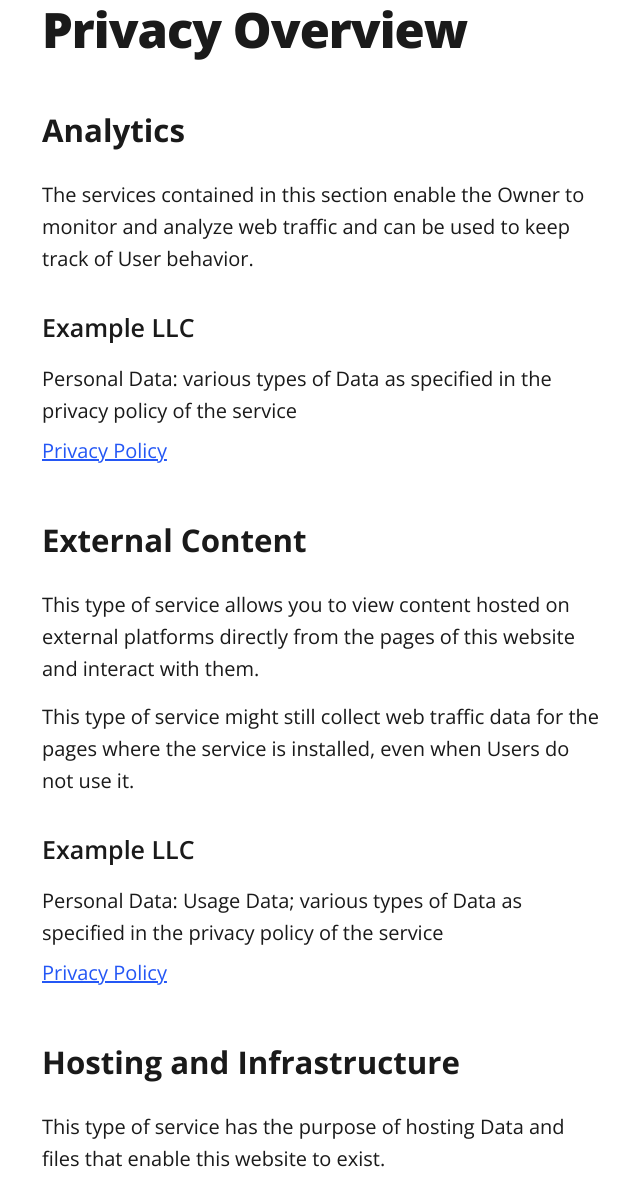
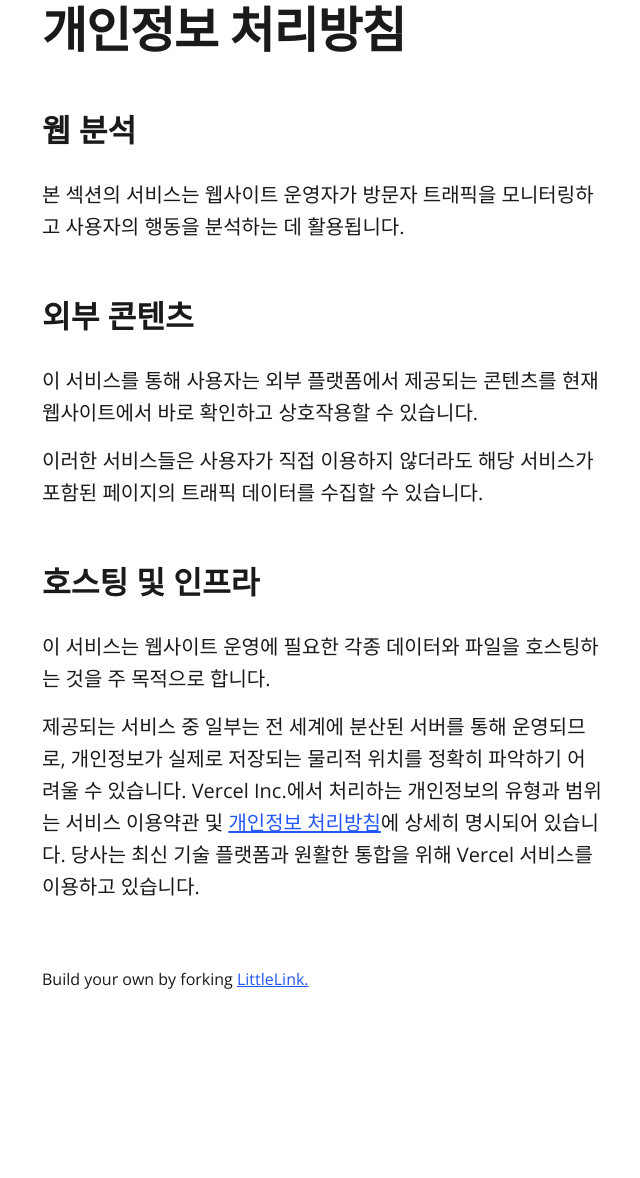
Before and after one commit to GHGHGHKO/littlelink, a plain HTML site: page privacy.html in a window 1280 px wide. Shown: the part 93-1271 px from the top of the page, without its empty margins (318-958 px from the left). After the commit the page ends 1149 px from the top, so only its background shows below. Drawn offline with Linux system fonts and the light colour scheme.

Commit message:
feat: Localize privacy policy content to Korean and update hosting service details

```diff
--- a/privacy.html
+++ b/privacy.html
@@ -36,41 +36,25 @@
           <a href="index.html" aria-label="Back to homepage">← Back to main page</a>
         </nav>
 
-        <h1>Privacy Overview</h1>
+        <h1>개인정보 처리방침</h1>
 
         <section aria-labelledby="analytics-heading">
-          <h2 id="analytics-heading">Analytics</h2>
-          <p>The services contained in this section enable the Owner to monitor and analyze web traffic and can be used to keep track of User behavior.</p>
-
-          <h3>Example LLC</h3>
-          <ul role="list">
-            <li>Personal Data: various types of Data as specified in the privacy policy of the service</li>
-            <li><a href="https://example.com/privacy/" target="_blank" rel="noopener">Privacy Policy</a></li>
-          </ul>
+          <h2 id="analytics-heading">웹 분석</h2>
+          <p>본 섹션의 서비스는 웹사이트 운영자가 방문자 트래픽을 모니터링하고 사용자의 행동을 분석하는 데 활용됩니다.</p>
         </section>
 
         <section aria-labelledby="external-content-heading">
-          <h2 id="external-content-heading">External Content</h2>
-          <p>This type of service allows you to view content hosted on external platforms directly from the pages of this website and interact with them.</p>
-          <p>This type of service might still collect web traffic data for the pages where the service is installed, even when Users do not use it.</p>
-
-          <h3>Example LLC</h3>
-          <ul role="list">
-            <li>Personal Data: Usage Data; various types of Data as specified in the privacy policy of the service</li>
-            <li><a href="https://example.com/privacy/" target="_blank" rel="noopener">Privacy Policy</a></li>
-          </ul>
+          <h2 id="external-content-heading">외부 콘텐츠</h2>
+          <p>이 서비스를 통해 사용자는 외부 플랫폼에서 제공되는 콘텐츠를 현재 웹사이트에서 바로 확인하고 상호작용할 수 있습니다.</p>
+          <p>이러한 서비스들은 사용자가 직접 이용하지 않더라도 해당 서비스가 포함된 페이지의 트래픽 데이터를 수집할 수 있습니다.</p>
         </section>
 
         <section aria-labelledby="hosting-heading">
-          <h2 id="hosting-heading">Hosting and Infrastructure</h2>
-          <p>This type of service has the purpose of hosting Data and files that enable this website to exist.</p>
-          <p>Some services among those listed below, if any, may work through geographically distributed servers, making it difficult to determine the actual location where the Personal Data are stored.</p>
-
-          <h3>Example LLC</h3>
-          <ul role="list">
-            <li>Personal Data: various types of Data as specified in the privacy policy of the service</li>
-            <li><a href="https://example.com/privacy" target="_blank" rel="noopener">Privacy Policy</a></li>
-          </ul>
+          <h2 id="hosting-heading">호스팅 및 인프라</h2>
+          <p>이 서비스는 웹사이트 운영에 필요한 각종 데이터와 파일을 호스팅하는 것을 주 목적으로 합니다.</p>
+          <p>제공되는 서비스 중 일부는 전 세계에 분산된 서버를 통해 운영되므로, 개인정보가 실제로 저장되는 물리적 위치를 정확히 파악하기 어려울 수 있습니다.
+            Vercel Inc.에서 처리하는 개인정보의 유형과 범위는 서비스 이용약관 및 <a href="https://vercel.com/legal/privacy-policy" target="_blank">개인정보 처리방침</a>에 상세히 명시되어 있습니다.
+            당사는 최신 기술 플랫폼과 원활한 통합을 위해 Vercel 서비스를 이용하고 있습니다.</p>
         </section>
 
         <footer>
```
